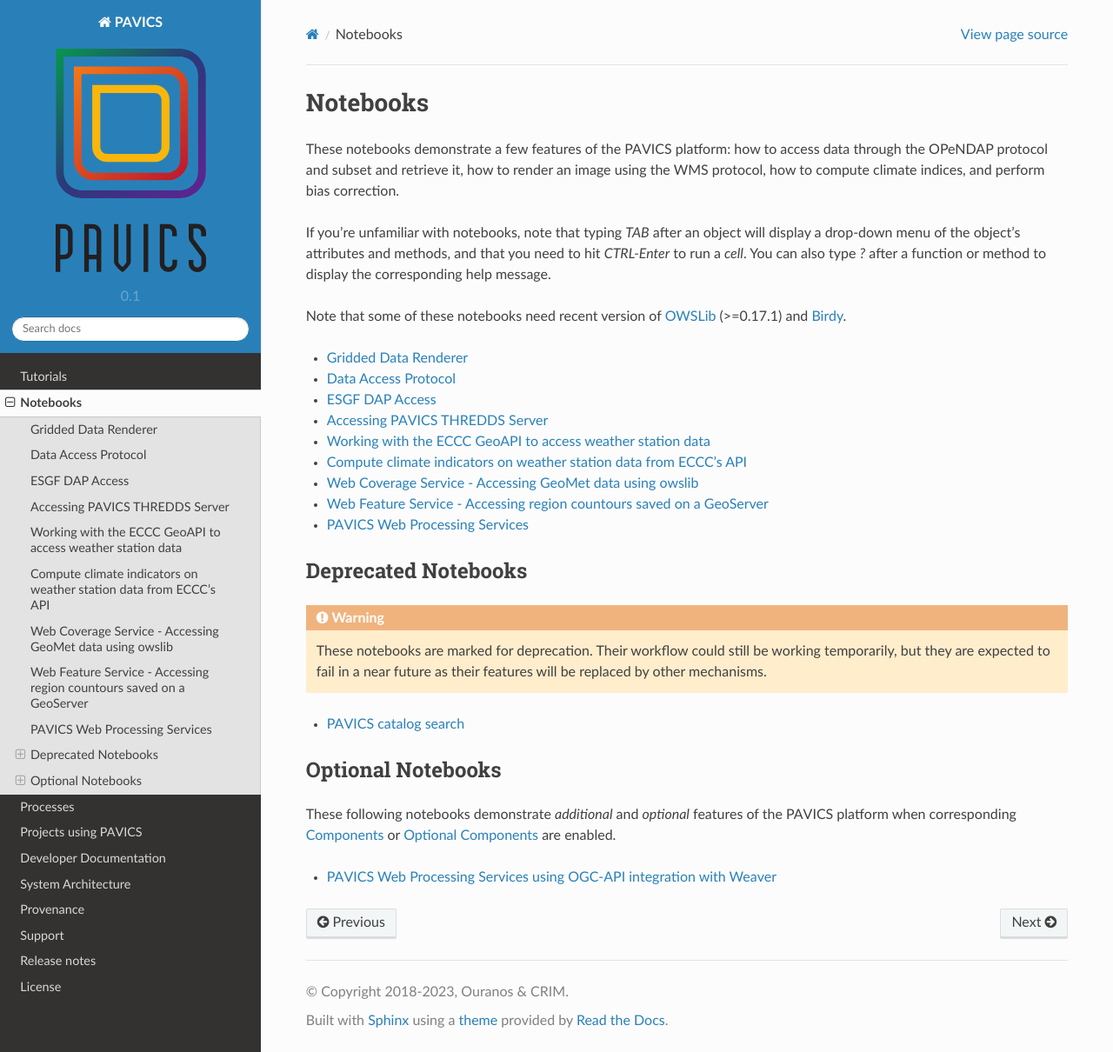
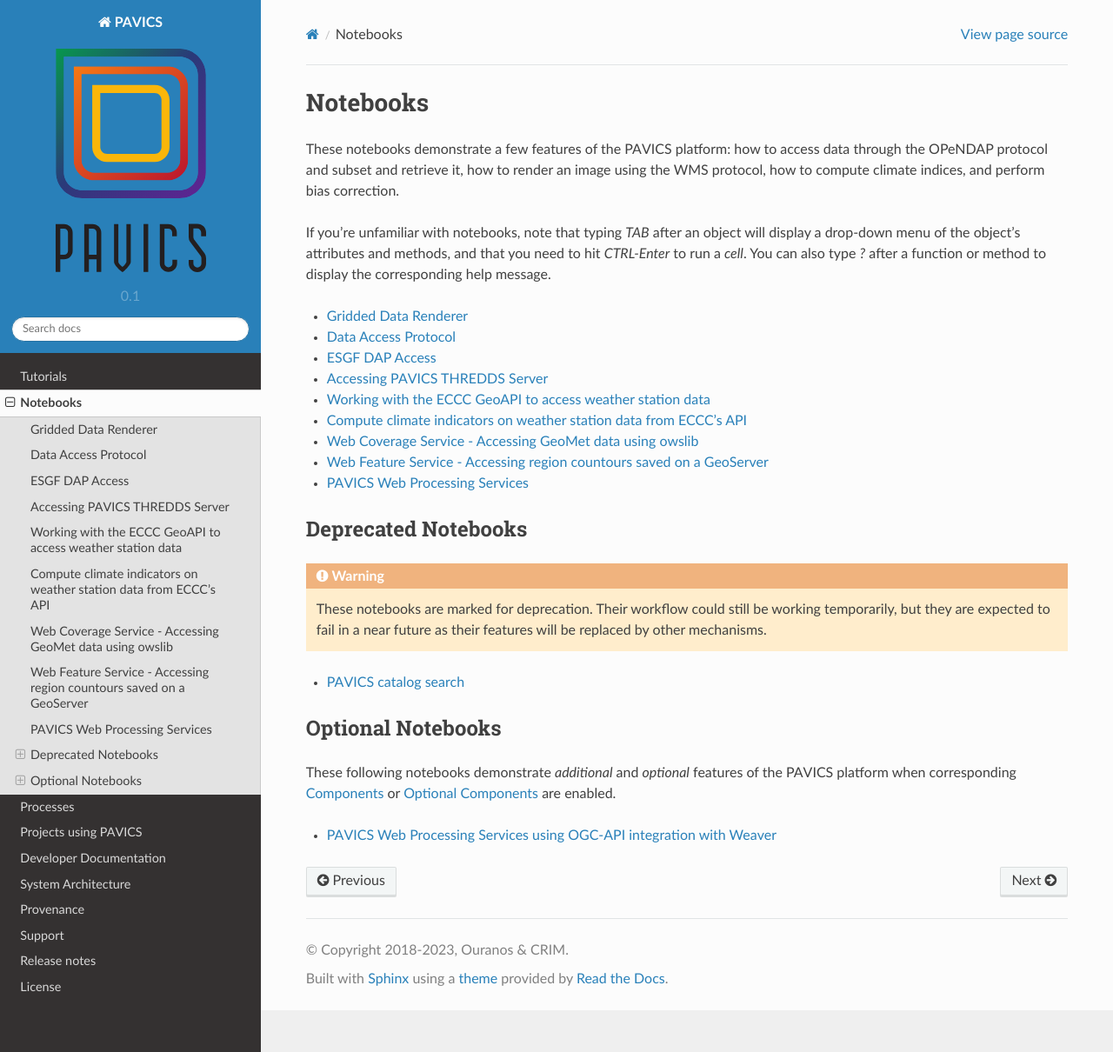
Before and after one commit to Ouranosinc/pavics-sdi, a Sphinx documentation site: the page built from docs/source/notebooks/index.rst, in a window 1280 px wide and 1210 px high. Shown: the whole window at 87% size. Built offline with Sphinx 7.4.7 and the Read the Docs theme 2.0.0, drawn with Linux system fonts in a browser that asks for light colours; pages that are not in the unit, such as notebooks, are missing from menus.

Commit message:
Remove mention of birdy version in notebooks index

```diff
--- a/docs/source/notebooks/index.rst
+++ b/docs/source/notebooks/index.rst
@@ -10,7 +10,6 @@
 object's attributes and methods, and that you need to hit `CTRL-Enter` to run a *cell*. You can also type `?` after a
 function or method to display the corresponding help message.
 
-Note that some of these notebooks need recent version of OWSLib_ (>=0.17.1) and Birdy_.
 
 .. toctree::
    :maxdepth: 1
@@ -29,9 +28,6 @@
    WMS_example
    regridding
    subset-user-input
-
-.. _OWSLib: https://geopython.github.io/OWSLib/
-.. _Birdy: https://birdy.readthedocs.io
 
 
 .. include:: ../deprecated/index.rst
```
